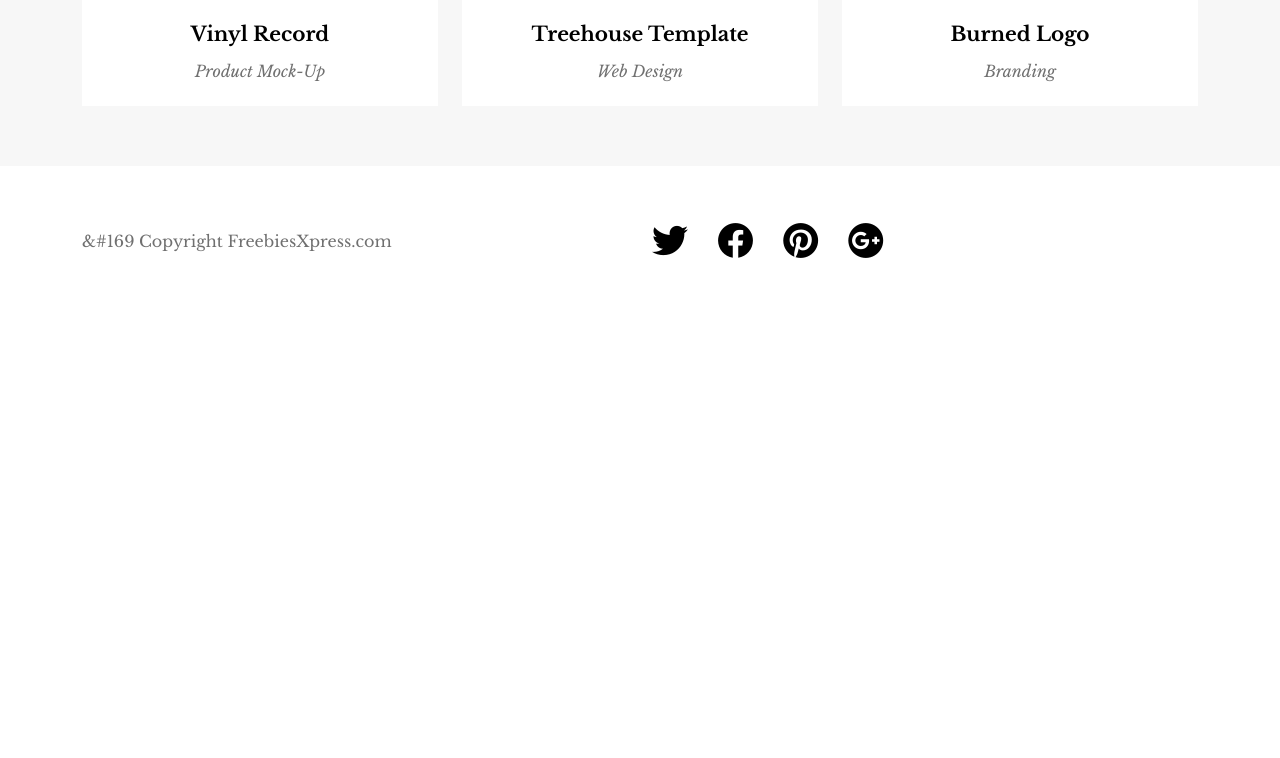
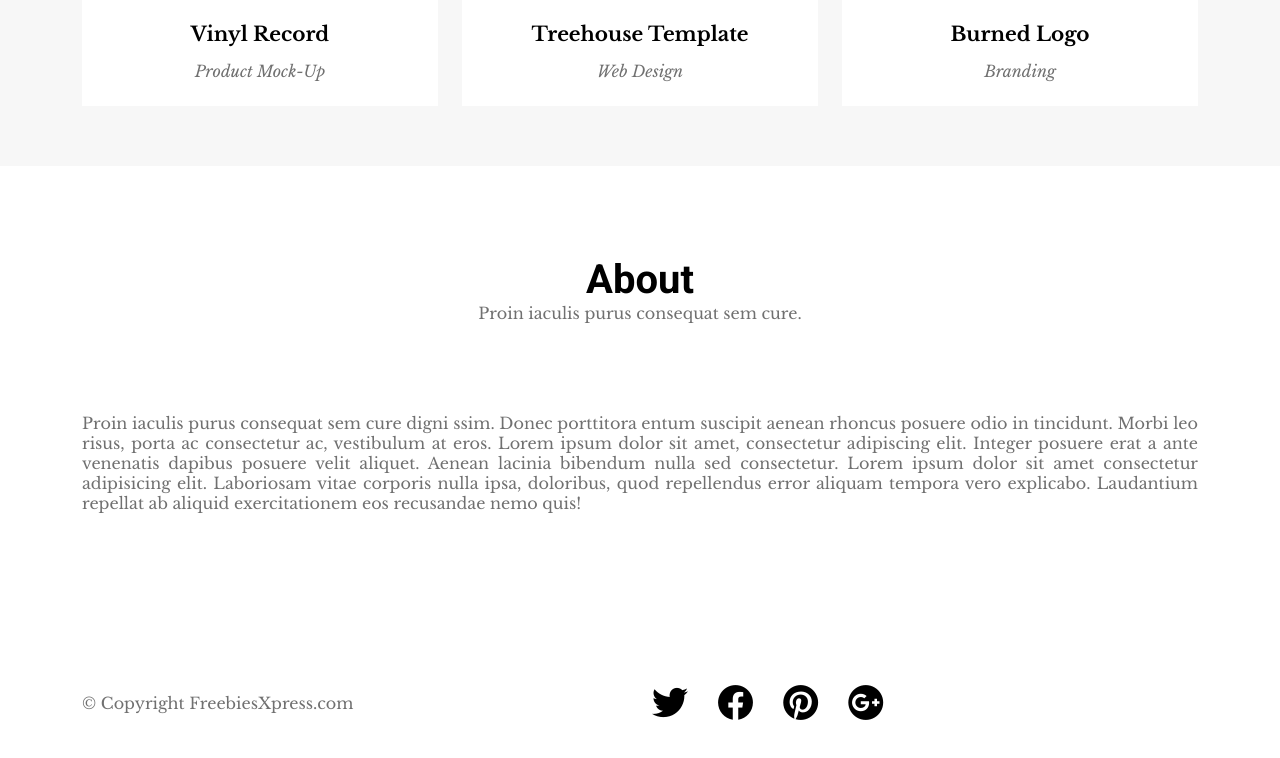
Before and after one commit to jaroslaw-szewczyk/golden, a plain HTML site: page index.html in a window 1280 px wide. Shown: the part 2613-3371 px from the top of the page. Before the commit the page ends 2929 px from the top, so only its background shows below. Drawn offline with nearby package versions, Linux system fonts and the light colour scheme.

Commit message:
Add about

```diff
--- a/index.html
+++ b/index.html
@@ -142,10 +142,27 @@
             </div>
         </div>
     </section>
+    <section class="about-us" id="about">
+        <div class="container">
+            <div class="about-title">
+                <h2>About</h2>
+                <p>Proin iaculis purus consequat sem cure.</p>
+            </div>
+                <p class="p-justify">
+                    Proin iaculis purus consequat sem cure digni ssim. Donec porttitora entum suscipit aenean rhoncus posuere odio in tincidunt. Morbi leo risus, porta ac consectetur ac, vestibulum at eros. Lorem ipsum dolor sit amet, consectetur adipiscing elit. Integer posuere erat a ante venenatis dapibus posuere velit aliquet. Aenean lacinia bibendum nulla sed consectetur.
+                    Lorem ipsum dolor sit amet consectetur adipisicing elit. Laboriosam vitae corporis nulla ipsa, doloribus, quod repellendus error aliquam tempora vero explicabo. Laudantium repellat ab aliquid exercitationem eos recusandae nemo quis!
+                </p>
+        </div>
+    </section>
+    <section class="contact-us">
+        <div class="container">
+
+        </div>
+    </section>
     <footer>
         <div class="container">
             <div class="row align-items-sm-center flex-column flex-sm-row flex-sm-wrap">
-                <p>&amp;#169 Copyright FreebiesXpress.com</p>
+                <p>&#169; Copyright FreebiesXpress.com</p>
                 <div class="footer-icon">
                     <i class="fa-brands fa-twitter"></i>
                     <i class="fa-brands fa-facebook"></i>
--- a/sass/style.scss
+++ b/sass/style.scss
@@ -206,6 +206,19 @@ header {
     }
 }
 
+
+.about-us {
+    text-align: center;
+    margin-bottom: 115px;
+    .about-title {
+        padding: 90px 0;
+    }
+
+    .p-justify {
+        text-align: justify;
+    }
+}
+
 /* Footer */
 
 footer {
```
Also changed, not shown: css/style.css, 2 other files.
